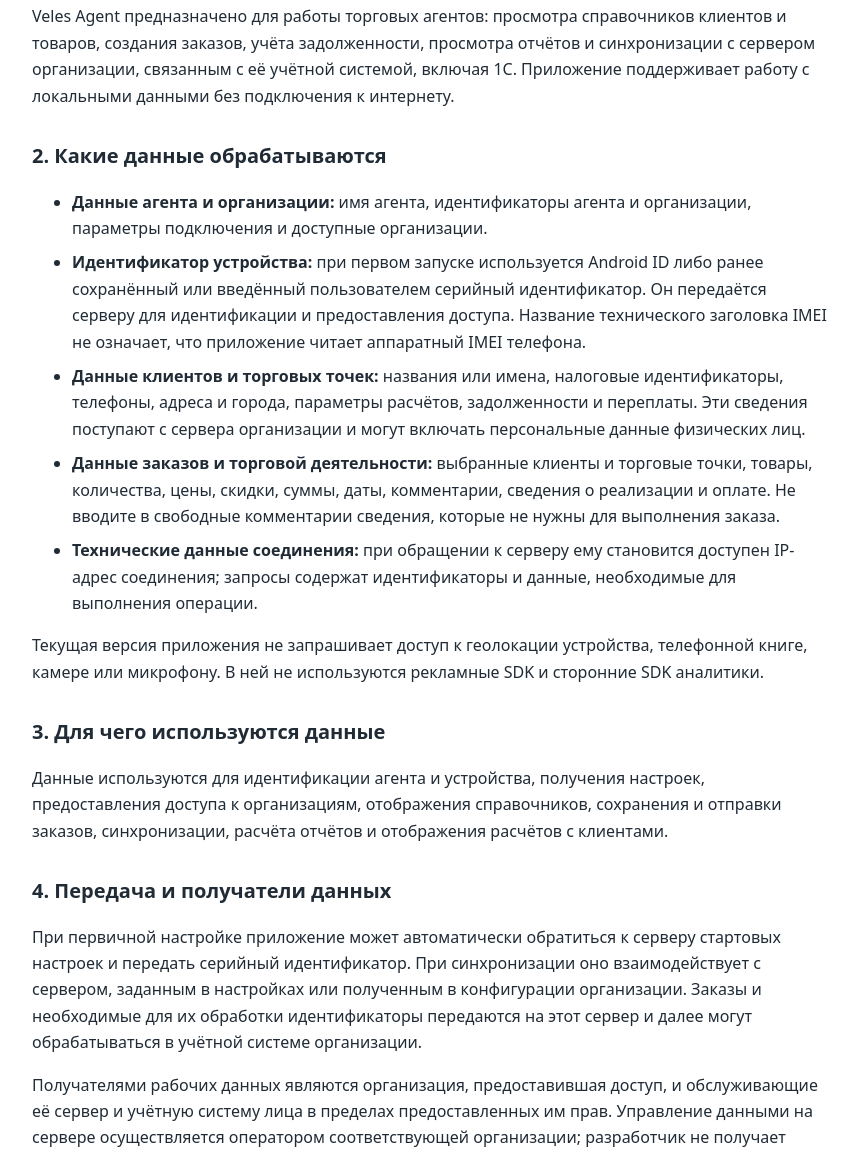
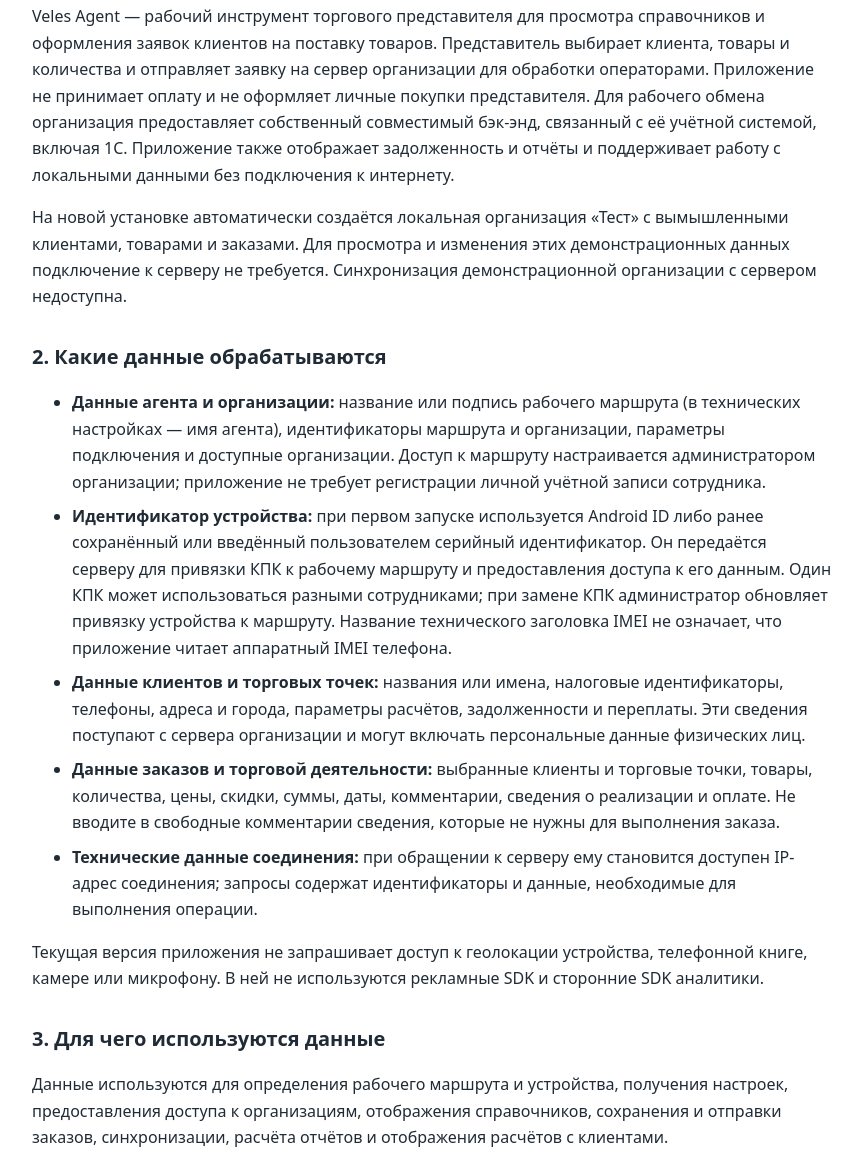
Before and after one commit to tarasov-alex/veles-agent-privacy, a plain HTML site: page index.html in a window 1280 px wide. Shown: the part 351-1504 px from the top of the page, without its empty margins (208-1069 px from the left). Drawn offline with Linux system fonts and the light colour scheme.

Commit message:
Update index.html

```diff
--- a/index.html
+++ b/index.html
@@ -18,18 +18,19 @@ h1 { line-height: 1.2; } h2 { margin-top: 30px; font-size: 1.25rem; } a { color:
 <p class="meta">Дата обновления: 15 октября 2026 года</p>
 <p>Эта политика описывает обработку данных в Android-приложении Veles Agent (пакет <code>com.veles.agent</code>). Разработчик: Oleksandr Tarasov, физическое лицо. Контакт по вопросам конфиденциальности: <a href="mailto:tarasov.trade.org.ua@gmail.com">tarasov.trade.org.ua@gmail.com</a>.</p>
 <h2>1. Назначение приложения</h2>
-<p>Veles Agent предназначено для работы торговых агентов: просмотра справочников клиентов и товаров, создания заказов, учёта задолженности, просмотра отчётов и синхронизации с сервером организации, связанным с её учётной системой, включая 1С. Приложение поддерживает работу с локальными данными без подключения к интернету.</p>
+<p>Veles Agent — рабочий инструмент торгового представителя для просмотра справочников и оформления заявок клиентов на поставку товаров. Представитель выбирает клиента, товары и количества и отправляет заявку на сервер организации для обработки операторами. Приложение не принимает оплату и не оформляет личные покупки представителя. Для рабочего обмена организация предоставляет собственный совместимый бэк-энд, связанный с её учётной системой, включая 1С. Приложение также отображает задолженность и отчёты и поддерживает работу с локальными данными без подключения к интернету.</p>
+<p>На новой установке автоматически создаётся локальная организация «Тест» с вымышленными клиентами, товарами и заказами. Для просмотра и изменения этих демонстрационных данных подключение к серверу не требуется. Синхронизация демонстрационной организации с сервером недоступна.</p>
 <h2>2. Какие данные обрабатываются</h2>
 <ul>
-<li><strong>Данные агента и организации:</strong> имя агента, идентификаторы агента и организации, параметры подключения и доступные организации.</li>
-<li><strong>Идентификатор устройства:</strong> при первом запуске используется Android ID либо ранее сохранённый или введённый пользователем серийный идентификатор. Он передаётся серверу для идентификации и предоставления доступа. Название технического заголовка IMEI не означает, что приложение читает аппаратный IMEI телефона.</li>
+<li><strong>Данные агента и организации:</strong> название или подпись рабочего маршрута (в технических настройках — имя агента), идентификаторы маршрута и организации, параметры подключения и доступные организации. Доступ к маршруту настраивается администратором организации; приложение не требует регистрации личной учётной записи сотрудника.</li>
+<li><strong>Идентификатор устройства:</strong> при первом запуске используется Android ID либо ранее сохранённый или введённый пользователем серийный идентификатор. Он передаётся серверу для привязки КПК к рабочему маршруту и предоставления доступа к его данным. Один КПК может использоваться разными сотрудниками; при замене КПК администратор обновляет привязку устройства к маршруту. Название технического заголовка IMEI не означает, что приложение читает аппаратный IMEI телефона.</li>
 <li><strong>Данные клиентов и торговых точек:</strong> названия или имена, налоговые идентификаторы, телефоны, адреса и города, параметры расчётов, задолженности и переплаты. Эти сведения поступают с сервера организации и могут включать персональные данные физических лиц.</li>
 <li><strong>Данные заказов и торговой деятельности:</strong> выбранные клиенты и торговые точки, товары, количества, цены, скидки, суммы, даты, комментарии, сведения о реализации и оплате. Не вводите в свободные комментарии сведения, которые не нужны для выполнения заказа.</li>
 <li><strong>Технические данные соединения:</strong> при обращении к серверу ему становится доступен IP-адрес соединения; запросы содержат идентификаторы и данные, необходимые для выполнения операции.</li>
 </ul>
 <p>Текущая версия приложения не запрашивает доступ к геолокации устройства, телефонной книге, камере или микрофону. В ней не используются рекламные SDK и сторонние SDK аналитики.</p>
 <h2>3. Для чего используются данные</h2>
-<p>Данные используются для идентификации агента и устройства, получения настроек, предоставления доступа к организациям, отображения справочников, сохранения и отправки заказов, синхронизации, расчёта отчётов и отображения расчётов с клиентами.</p>
+<p>Данные используются для определения рабочего маршрута и устройства, получения настроек, предоставления доступа к организациям, отображения справочников, сохранения и отправки заказов, синхронизации, расчёта отчётов и отображения расчётов с клиентами.</p>
 <h2>4. Передача и получатели данных</h2>
 <p>При первичной настройке приложение может автоматически обратиться к серверу стартовых настроек и передать серийный идентификатор. При синхронизации оно взаимодействует с сервером, заданным в настройках или полученным в конфигурации организации. Заказы и необходимые для их обработки идентификаторы передаются на этот сервер и далее могут обрабатываться в учётной системе организации.</p>
 <p>Получателями рабочих данных являются организация, предоставившая доступ, и обслуживающие её сервер и учётную систему лица в пределах предоставленных им прав. Управление данными на сервере осуществляется оператором соответствующей организации; разработчик не получает отдельную копию всех данных только в силу установки приложения. Если разработчик обслуживает конкретный сервер, его доступ зависит от роли и прав на этом сервере.</p>
@@ -41,7 +42,8 @@ h1 { line-height: 1.2; } h2 { margin-top: 30px; font-size: 1.25rem; } a { color:
 <h2>6. Сроки хранения и удаление</h2>
 <p>Локальные данные сохраняются до их обновления или удаления средствами приложения либо очистки хранилища приложения в настройках Android. Очистка хранилища или удаление приложения может привести к потере неотправленных заказов. Удаление локальной копии не удаляет сведения, уже переданные на сервер, и не обязательно удаляет резервные копии Android.</p>
 <p>Сроки хранения на сервере и в учётной системе определяет оператор соответствующей организации с учётом назначения данных и применимых обязанностей по их хранению. Приложение не устанавливает единый автоматический срок удаления серверных данных.</p>
-<p>Для запроса доступа, исправления или удаления данных, а также прекращения доступа устройства обратитесь к администратору своей организации или на <a href="mailto:tarasov.trade.org.ua@gmail.com">tarasov.trade.org.ua@gmail.com</a> с темой «Veles Agent — запрос о данных». Укажите организацию и сведения, позволяющие найти запись; не отправляйте пароли. Если запрос касается сервера организации, для его исполнения потребуется участие её администратора. Объём удаления и возможное сохранение отдельных записей зависят от прав заявителя и применимых обязанностей по хранению; ограничения будут разъяснены при обработке запроса.</p>
+<p>В текущей версии не предусмотрен отдельный пользовательский механизм запроса удаления данных через приложение или разработчика. Контактный email разработчика предназначен для вопросов о приложении и конфиденциальности и не является сервисом подачи заявок на удаление данных с серверов организаций.</p>
+<p>Разработчик не управляет сроками хранения и удалением рабочих заявок на серверах заказчиков. Эти вопросы, а также изменение привязки КПК к маршруту, относятся к администратору соответствующей организации. Приложение не выполняет автоматическое удаление серверных данных в течение 90 дней. Это описание функций приложения не ограничивает права субъектов данных, предусмотренные применимым законодательством.</p>
 <h2>7. Дети</h2>
 <p>Приложение предназначено для профессиональной работы торговых агентов и не ориентировано на детей.</p>
 <h2>8. Изменения политики и связь</h2>
```
